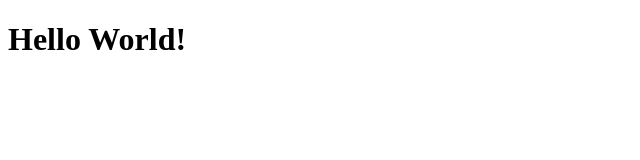
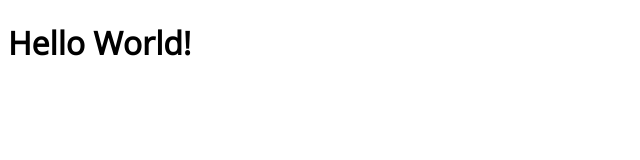
Before and after one commit to lallysmbc/build-overview-app, a React app: page / in a window 1280 px wide. Shown: the top 160 px of the page, without its empty margins (0-640 px from the left). Built offline with nearby package versions, Linux system fonts and the light colour scheme.

Commit message:
Add style.scss

```diff
--- a/src/index.js
+++ b/src/index.js
@@ -2,4 +2,6 @@
 import ReactDOM from 'react-dom';
 import App from './components/App';
 
+import './sass/style.scss';
+
 ReactDOM.render(<App />, document.getElementById('root'));
--- /dev/null
+++ b/src/sass/style.scss
@@ -0,0 +1,5 @@
+@import url('https://fonts.googleapis.com/css?family=Open+Sans');
+
+body{
+    font-family: 'Open Sans', sans-serif;
+}
```
Also changed, not shown: 1 other file (tests, documents, lock files or other folders).
